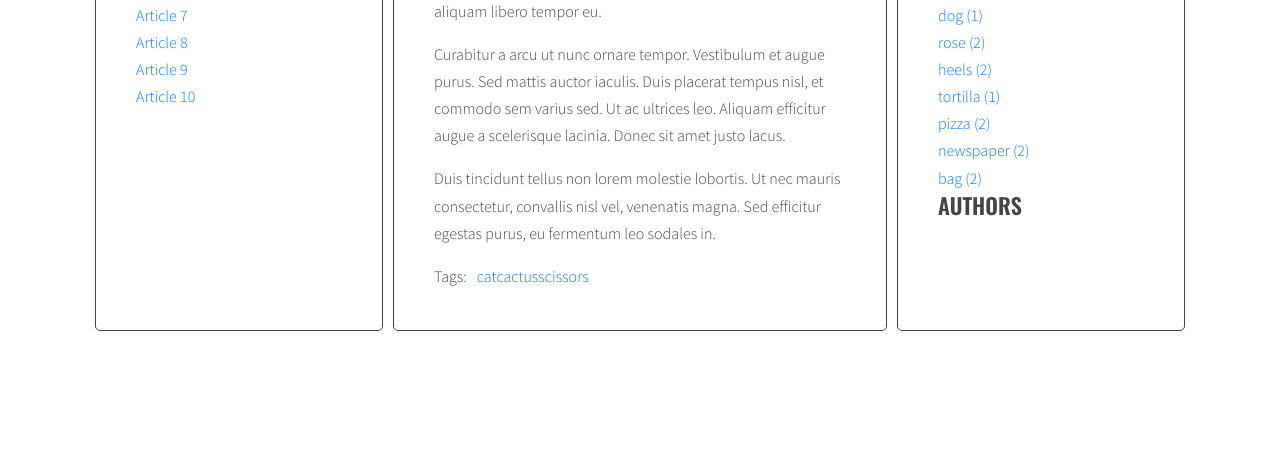
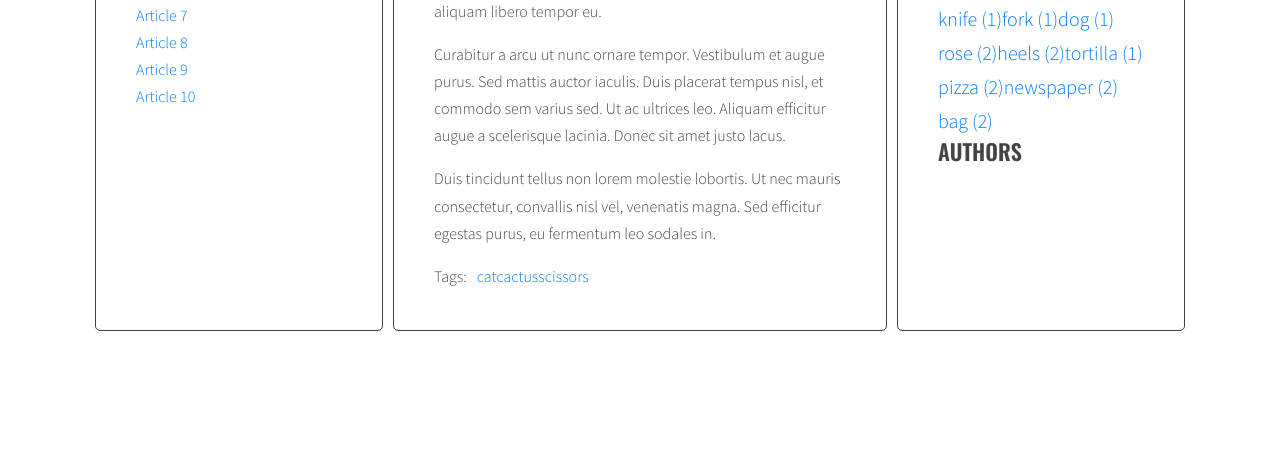
Before and after one commit to Filip498/javascript-blog, a website: page index.html in a window 1280 px wide. Shown: the part 349-800 px from the top of the page. Drawn offline with nearby package versions, Linux system fonts and the light colour scheme; files that its build step writes are made by us from their sources.

Commit message:
Turning a tag list into a cloud

```diff
--- a/js/script.js
+++ b/js/script.js
@@ -41,7 +41,9 @@ function titleClickHandler(event) {
       optTitleListSelector = '.titles',
       optArticleTagsSelector = '.post-tags .list',
       optArticleAuthorSelector = '.post-author',
-      optTagsListSelector = '.tags.list';
+      optTagsListSelector = '.tags.list',
+      optCloudClassCount = '5',
+      optCloudClassPrefix = 'tag-size-';
 
     function generateTitleLinks(customSelector = ''){
       console.log('customSelector', customSelector);
@@ -91,6 +93,29 @@ function titleClickHandler(event) {
 }
 
 generateTitleLinks();
+
+function calculateTagsParams(tags){
+  const params = {max: 0, min: 999999};
+
+  for(let tag in tags){
+    console.log(tag + ' is used ' + tags[tag] + ' times');
+    if(tags[tag] > params.max){
+      params.max = tags[tag];
+    }
+    if(tags[tag] < params.min){
+      params.min = tags[tag];
+    }
+  }
+  return params;
+}
+
+function calculateTagClass (count, params){
+  const normalizedCount = count - params.min;
+  const normalizedMax = params.max - params.min;
+  const percentage = normalizedCount / normalizedMax;
+  const classNumber = Math.floor( percentage * (optCloudClassCount - 1) + 1 );
+  return optCloudClassPrefix + classNumber;
+}
 
 function generateTags(){
     /* [NEW] create a new variable allTags with an empty object */
@@ -148,6 +173,9 @@ function generateTags(){
     /* [NEW] find list of tags in right column */
     const tagList = document.querySelector(optTagsListSelector);
 
+    const tagsParams = calculateTagsParams(allTags);
+    console.log('tagsParams:', tagsParams);
+
     /* [NEW] create variable for all links HTML code */
     let allTagsHTML = '';
 
@@ -155,7 +183,10 @@ function generateTags(){
     for(let tag in allTags){
       /* [NEW] generate code of a link and add it to allTagsHTML */
       // allTagsHTML += tag  + ' (' + allTags[tag] + ') ';
-      allTagsHTML += '<li><a href="#tag-' + tag + '">' + tag  + ' (' + allTags[tag] + ')' + '</a></li>';
+      //allTagsHTML += '<li><a href="#tag-' + tag + '">' + tag  + ' (' + allTags[tag] + ')' + '</a></li>';
+      const tagLinkHTML = '<li><a class="' + calculateTagClass(allTags[tag], tagsParams) + '" href="#tag-' + tag + '">' + tag + ' (' +allTags[tag] +') </a></li>';
+      allTagsHTML += tagLinkHTML;
+      console.log('tagLinkHTML', tagLinkHTML);
     }
     /* [NEW] END LOOP: for each tag in allTags */
 
--- a/sass/style.scss
+++ b/sass/style.scss
@@ -118,3 +118,29 @@ body {
     margin: 0 10px 0 0;
   }
 }
+
+/* Tags */
+
+.tag-size-1 {
+  font-size: 20px;
+}
+
+.tag-size-2 {
+  font-size: 22px;
+}
+
+.tag-size-3 {
+  font-size: 24px;
+}
+
+.tag-size-4 {
+  font-size: 34px;
+}
+
+.tag-size-5 {
+  font-size: 42px;
+}
+
+.tags li {
+  display: inline-block;;
+  }
```
